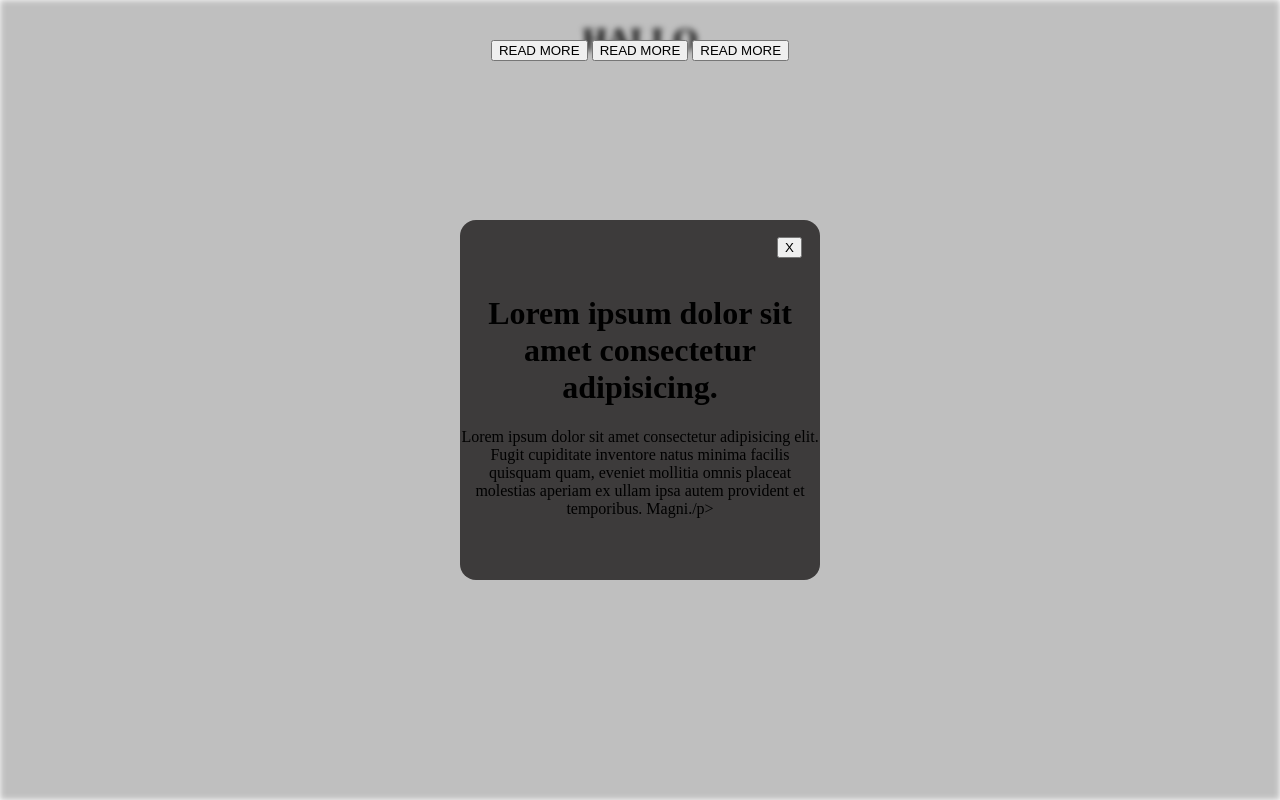
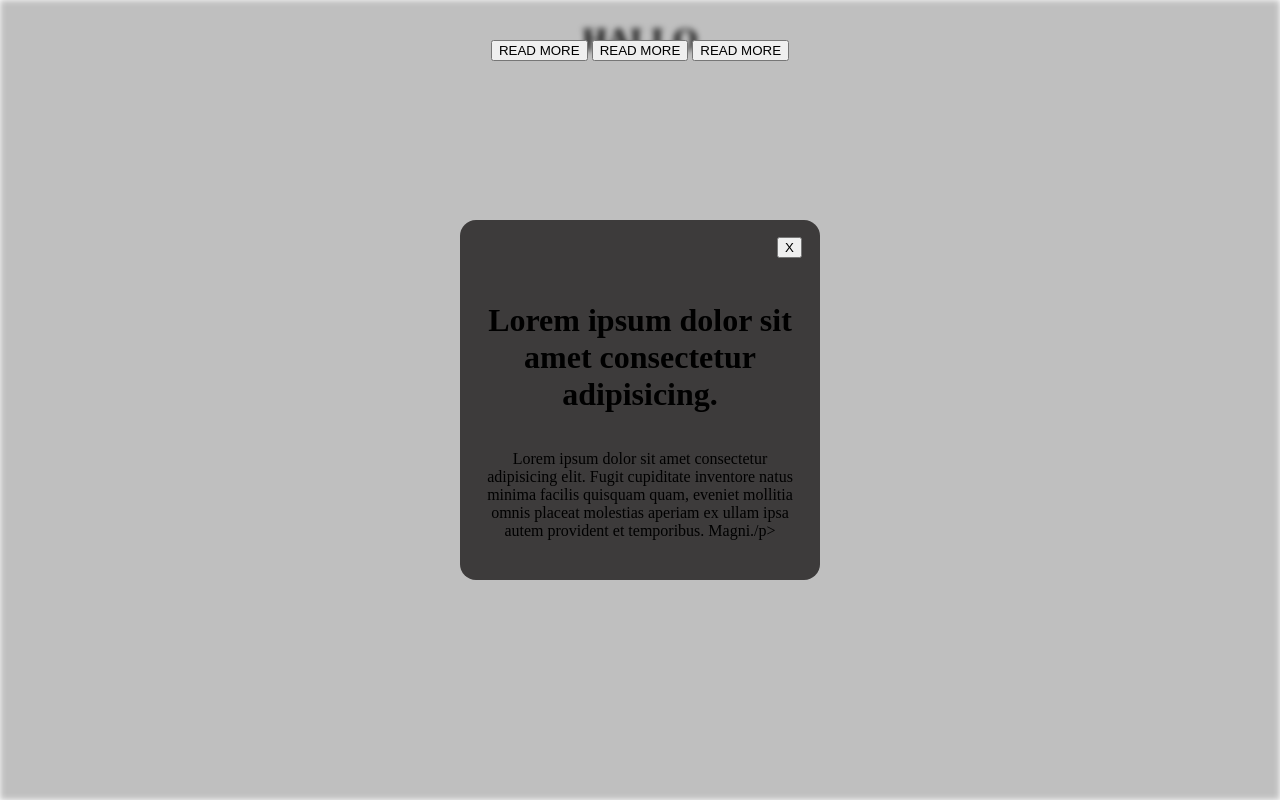
Before and after one commit to Ameer2000Mzori/Modal-Window, a website built with webpack: page src/index.html in a window 1280 px wide. Built offline with nearby package versions, Linux system fonts and the light colour scheme.

Commit message:
added styling to text card wrap

```diff
--- a/src/style.scss
+++ b/src/style.scss
@@ -65,5 +65,15 @@ body {
       align-items: end;
       justify-content: center;
     }
+
+    .text-Card-Wrap {
+      height: 80%;
+      width: 90%;
+      display: flex;
+      flex-direction: column;
+      text-align: center;
+      align-items: center;
+      justify-content: center;
+    }
   }
 }
```
Also changed, not shown: src/style.css, 1 other file.
